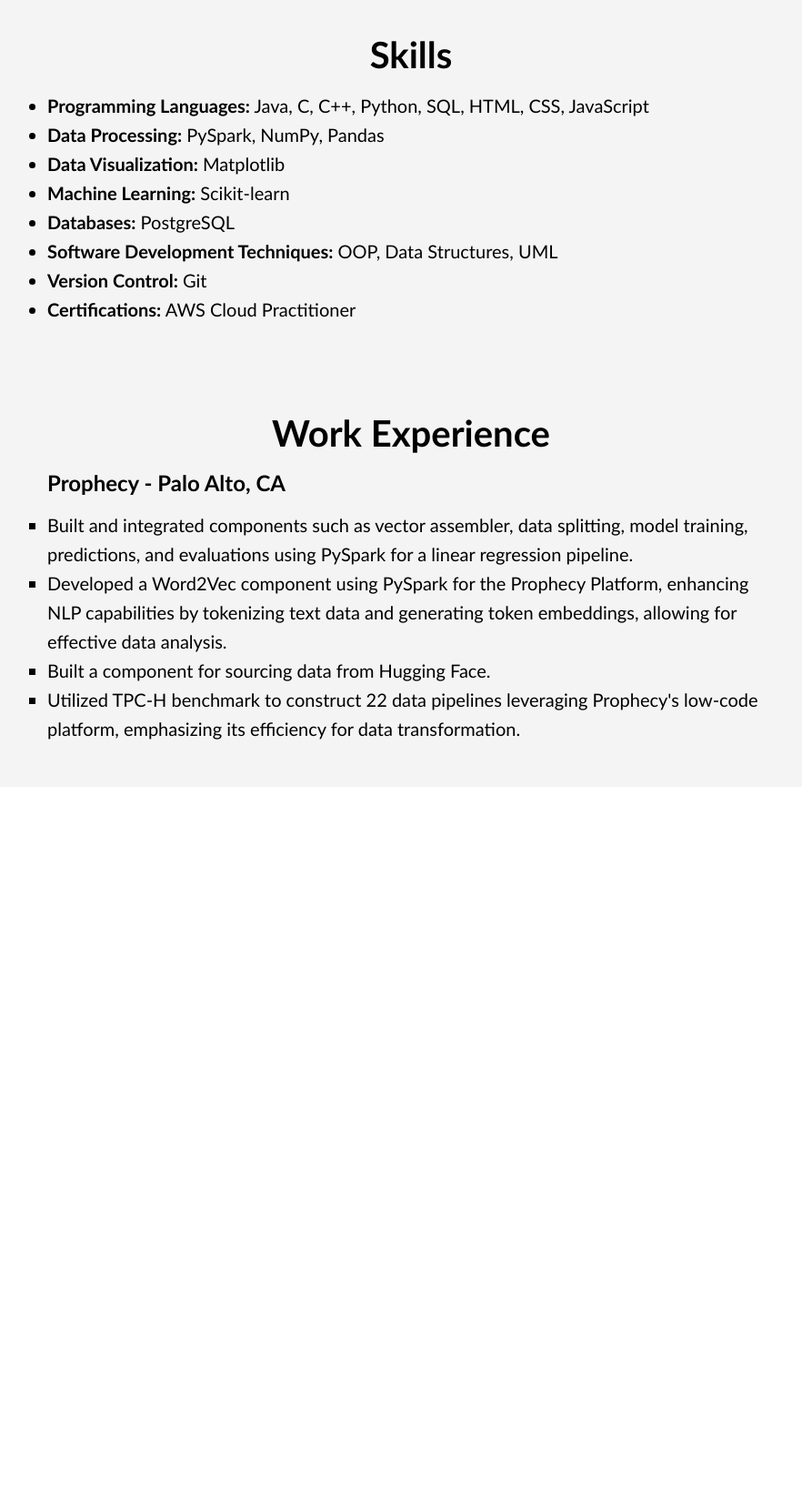
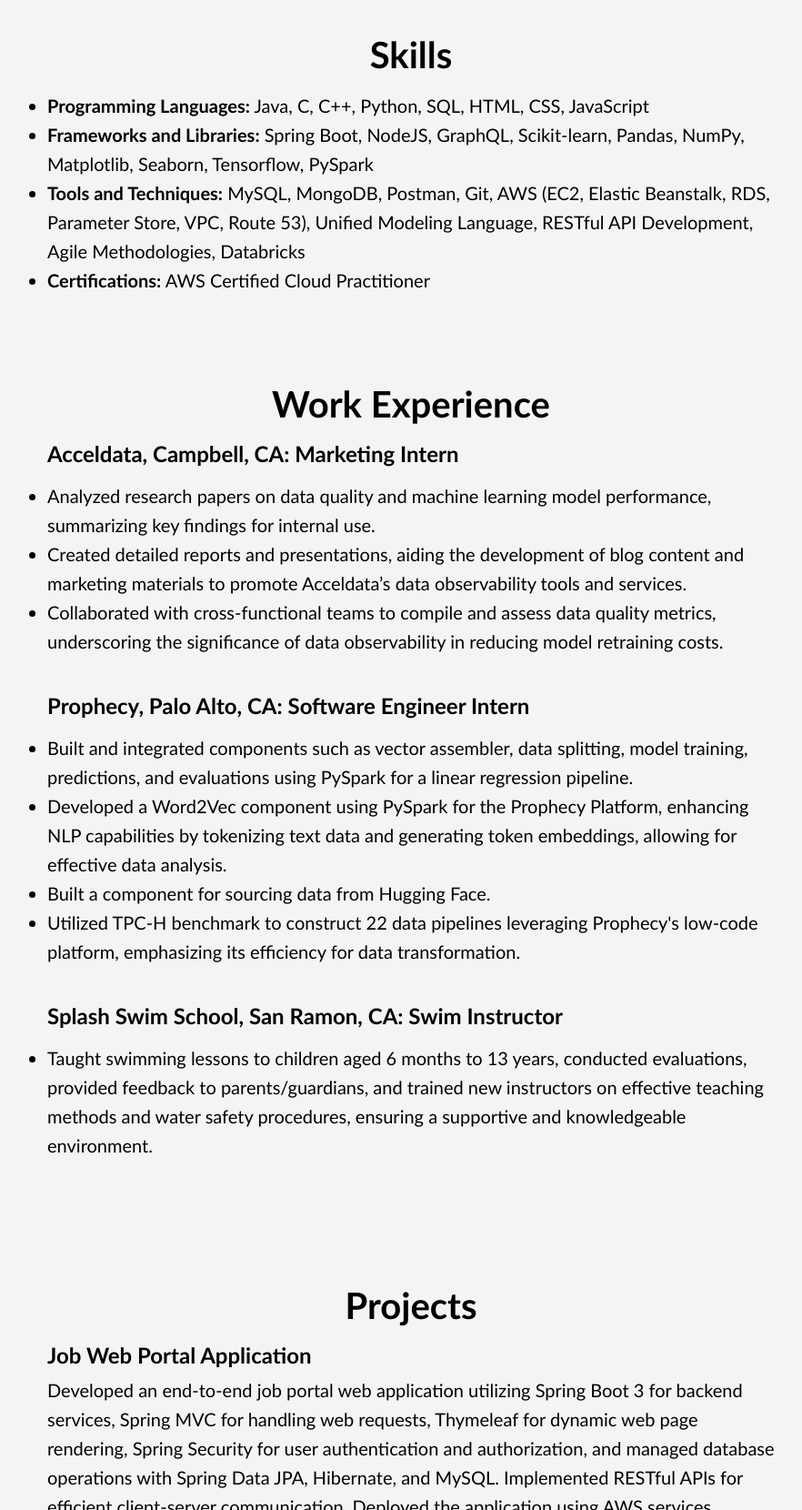
Before and after one commit to AdvaitDarbare/websitePersonal, a plain HTML site: page index.html in a window 1280 px wide. Shown: the part 1140-2800 px from the top of the page at 91% size, without its empty margins (188-1070 px from the left). Before the commit the page ends 2005 px from the top, so only its background shows below. Drawn offline with Linux system fonts and the light colour scheme.

Commit message:
Update projects and work experience

```diff
--- a/index.html
+++ b/index.html
@@ -9,7 +9,6 @@
       rel="stylesheet"
       href="https://cdnjs.cloudflare.com/ajax/libs/font-awesome/5.15.4/css/all.min.css"
     />
-
     <style>
       #introText {
           font-size: 1.5rem;
@@ -25,6 +24,7 @@
         <a href="#about">About</a>
         <a href="#skills">Skills</a>
         <a href="#work">Work Experience</a>
+        <a href="#projects">Projects</a>
       </div>
     </nav>
     <section id="home" class="hero">
@@ -69,14 +69,9 @@
         <h2>Skills</h2>
         <ul>
             <li><strong>Programming Languages:</strong> Java, C, C++, Python, SQL, HTML, CSS, JavaScript</li>
-            <li><strong>Data Processing:</strong> PySpark, NumPy, Pandas</li>
-            <li><strong>Data Visualization:</strong> Matplotlib</li>
-            <li><strong>Machine Learning:</strong> Scikit-learn</li>
-            <li><strong>Databases:</strong> PostgreSQL</li>
-            <li><strong>Software Development Techniques:</strong> OOP, Data Structures, UML</li>
-            <li><strong>Version Control:</strong> Git</li>
-            <li><strong>Certifications:</strong> AWS Cloud Practitioner</li>
-
+            <li><strong>Frameworks and Libraries:</strong> Spring Boot, NodeJS, GraphQL, Scikit-learn, Pandas, NumPy, Matplotlib, Seaborn, Tensorflow, PySpark</li>
+            <li><strong>Tools and Techniques:</strong> MySQL, MongoDB, Postman, Git, AWS (EC2, Elastic Beanstalk, RDS, Parameter Store, VPC, Route 53), Unified Modeling Language, RESTful API Development, Agile Methodologies, Databricks</li>
+            <li><strong>Certifications:</strong> AWS Certified Cloud Practitioner</li>
         </ul>
       </div>
     </section>
@@ -84,13 +79,60 @@
     <section id="work" class="work">
       <div class="work-container">
         <h2>Work Experience</h2>
-        <h3>Prophecy - Palo Alto, CA</h3>
-        <ul style="list-style-type:square">
+
+        <div class="job">
+          <h3>Acceldata, Campbell, CA:  Marketing Intern</h3>
+          <ul>
+            <li>Analyzed research papers on data quality and machine learning model performance, summarizing key findings for internal use.</li>
+            <li>Created detailed reports and presentations, aiding the development of blog content and marketing materials to promote Acceldata’s data observability tools and services.</li>
+            <li>Collaborated with cross-functional teams to compile and assess data quality metrics, underscoring the significance of data observability in reducing model retraining costs.</li>
+          </ul>
+        </div>
+
+        <div class="job">
+          <h3>Prophecy, Palo Alto, CA:  Software Engineer Intern</h3>
+          <ul>
             <li>Built and integrated components such as vector assembler, data splitting, model training, predictions, and evaluations using PySpark for a linear regression pipeline.</li>
             <li>Developed a Word2Vec component using PySpark for the Prophecy Platform, enhancing NLP capabilities by tokenizing text data and generating token embeddings, allowing for effective data analysis.</li>
             <li>Built a component for sourcing data from Hugging Face.</li>
             <li>Utilized TPC-H benchmark to construct 22 data pipelines leveraging Prophecy's low-code platform, emphasizing its efficiency for data transformation.</li>
-        </ul>
+          </ul>
+        </div>
+
+        <div class="job">
+          <h3>Splash Swim School, San Ramon, CA:  Swim Instructor</h3>
+          <ul>
+            <li>Taught swimming lessons to children aged 6 months to 13 years, conducted evaluations, provided feedback to parents/guardians, and trained new instructors on effective teaching methods and water safety procedures, ensuring a supportive and knowledgeable environment.</li>
+          </ul>
+        </div>
+      </div>
+    </section>
+
+
+    <section id="projects" class="projects">
+      <div class="projects-container">
+        <h2>Projects</h2>
+
+        <div class="project">
+          <h3>Job Web Portal Application</h3>
+          <p>
+            Developed an end-to-end job portal web application utilizing Spring Boot 3 for backend services, Spring MVC for handling web requests, Thymeleaf for dynamic web page rendering, Spring Security for user authentication and authorization, and managed database operations with Spring Data JPA, Hibernate, and MySQL. Implemented RESTful APIs for efficient client-server communication. Deployed the application using AWS services, including EC2, Elastic Beanstalk, RDS, Parameter Store, and VPC. Employed IntelliJ and Maven for project management, and used Git for version control.
+          </p>
+          <p>
+            <a href="https://github.com/AdvaitDarbare/job-portal-web-application" target="_blank">Check out this GitHub repo</a>
+          </p>
+        </div>
+
+        <div class="project">
+          <h3>Machine Learning Projects</h3>
+          <p>
+            Built a pipeline to predict heart disease using Logistic Regression, KNN, and Random Forest, covering data preprocessing, model evaluation, and deployment. Created an Artificial Neural Network with TensorFlow 2.0 to classify handwritten digits (0-9) from the MNIST dataset, including model building, training, and evaluation. Applied K-means clustering for exploratory data analysis and unsupervised learning on the MNIST dataset. Developed a Convolutional Neural Network (CNN) using TensorFlow and Keras to classify images from the CIFAR-10 dataset, focusing on model building, training, and performance visualization. Implemented a Naive Bayes classifier to categorize product reviews as positive or negative based on textual data.
+          </p>
+          <p>
+            <a href="https://github.com/AdvaitDarbare/websitePersonal" target="_blank">Check out this GitHub repo</a>
+          </p>
+        </div>
+
       </div>
     </section>
 
--- a/styles.css
+++ b/styles.css
@@ -1,6 +1,3 @@
-
-/* Existing CSS */
-
 * {
     box-sizing: border-box;
     margin: 0;
@@ -144,7 +141,6 @@
     font-size: 1.25rem;
     line-height: 1.6;
     text-align: left;
-
 }
 
 /* Work CSS */
@@ -175,5 +171,53 @@
     font-size: 1.25rem;
     line-height: 1.6;
     text-align: left;
+}
 
+/* Add Spacing for Job Sections */
+.job {
+    margin-bottom: 40px; /* Adds space between job sections */
 }
+
+/* Projects CSS */
+
+.projects {
+    background: #f4f4f4;
+    padding: 3rem calc((100vw - 1300px) / 2);
+}
+
+.projects-container {
+    max-width: 800px;
+    margin: 0 auto;
+    text-align: center;
+}
+
+.projects-container h2 {
+    font-size: 2.5rem;
+    margin-bottom: 1rem;
+}
+
+.project {
+    margin-bottom: 40px; /* Adds space between project sections */
+}
+
+.projects-container h3 {
+    font-size: 1.5rem;
+    margin-bottom: 0.5rem;
+    text-align: left;
+}
+
+.projects-container p {
+    font-size: 1.25rem;
+    line-height: 1.6;
+    text-align: left;
+}
+
+.projects-container a {
+    font-size: 1.25rem;
+    color: #007bff;
+    text-decoration: none;
+}
+
+.projects-container a:hover {
+    text-decoration: underline;
+}
```
